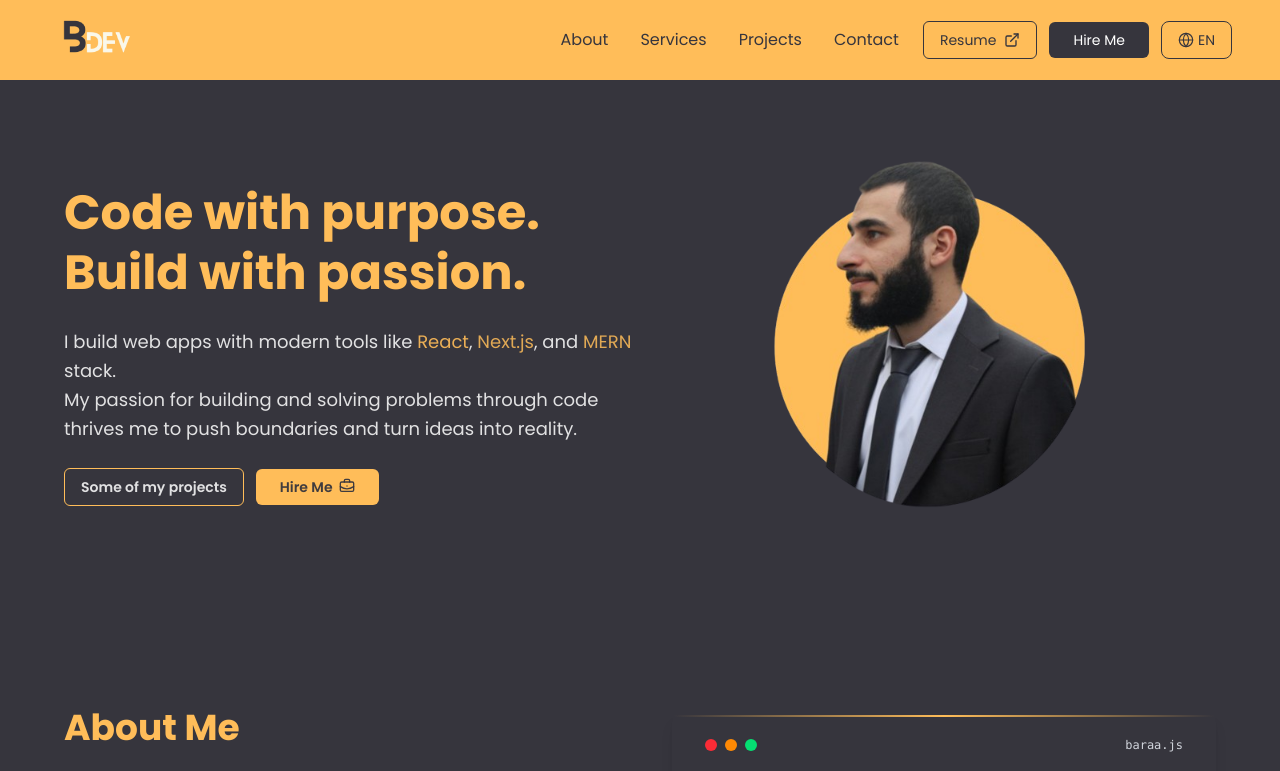
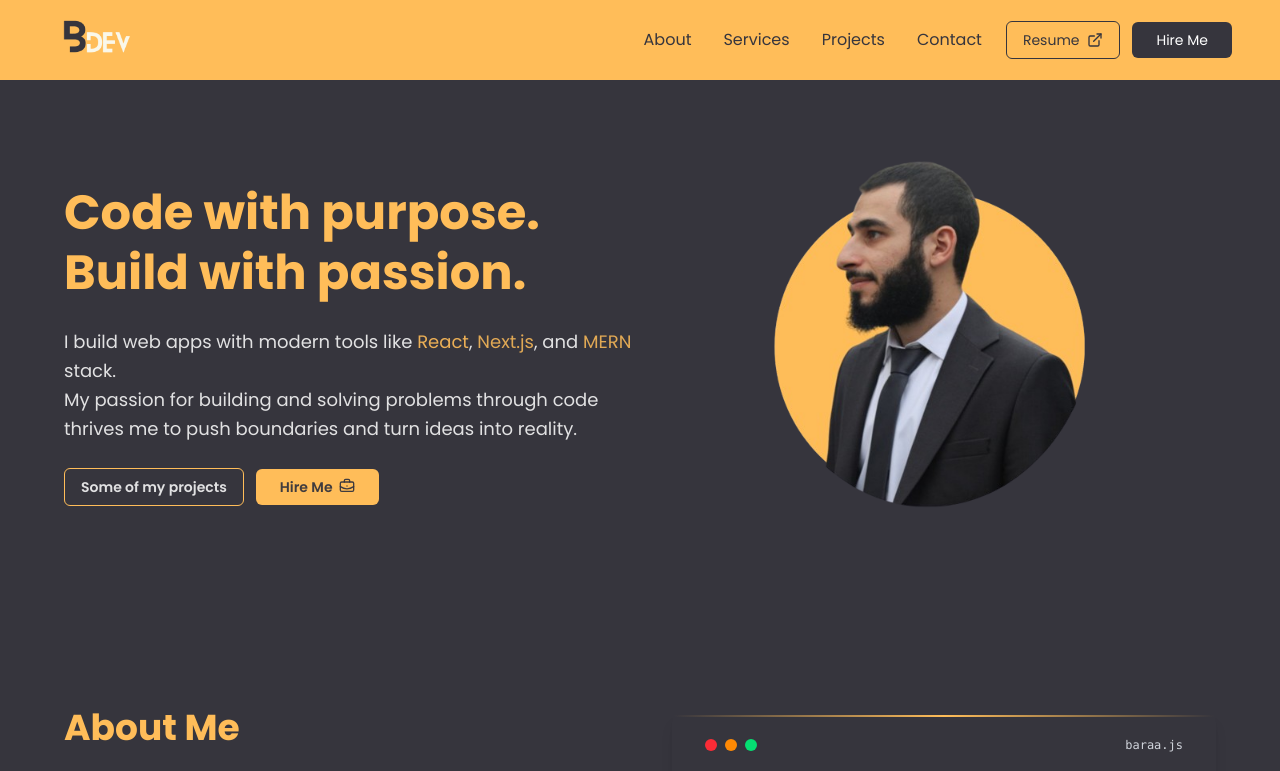
Before and after one commit to baraa-elhajj/BDev, a React (Vite) app: page / in a window 1280 px wide. Shown: the top 771 px of the page. Built offline with nearby package versions, Linux system fonts and the light colour scheme.

Commit message:
Set feature flag for LanguageToggle

```diff
--- a/src/components/Navbar.jsx
+++ b/src/components/Navbar.jsx
@@ -8,6 +8,9 @@ export default function Navbar() {
   const [isMenuOpen, setIsMenuOpen] = useState(false);
   const [isScrolled, setIsScrolled] = useState(false);
   const { t } = useTranslation("navbar");
+
+  // TODO: complete all translations then enable feature
+  const translationAllowed = false;
 
   useEffect(() => {
     const handleScroll = () => {
@@ -92,7 +95,8 @@ export default function Navbar() {
               >
                 <a href="#hire-me">{t("HireMe")}</a>
               </button>
-              <LanguageToggle />
+
+              {translationAllowed && <LanguageToggle />}
             </div>
           </div>
 
```
